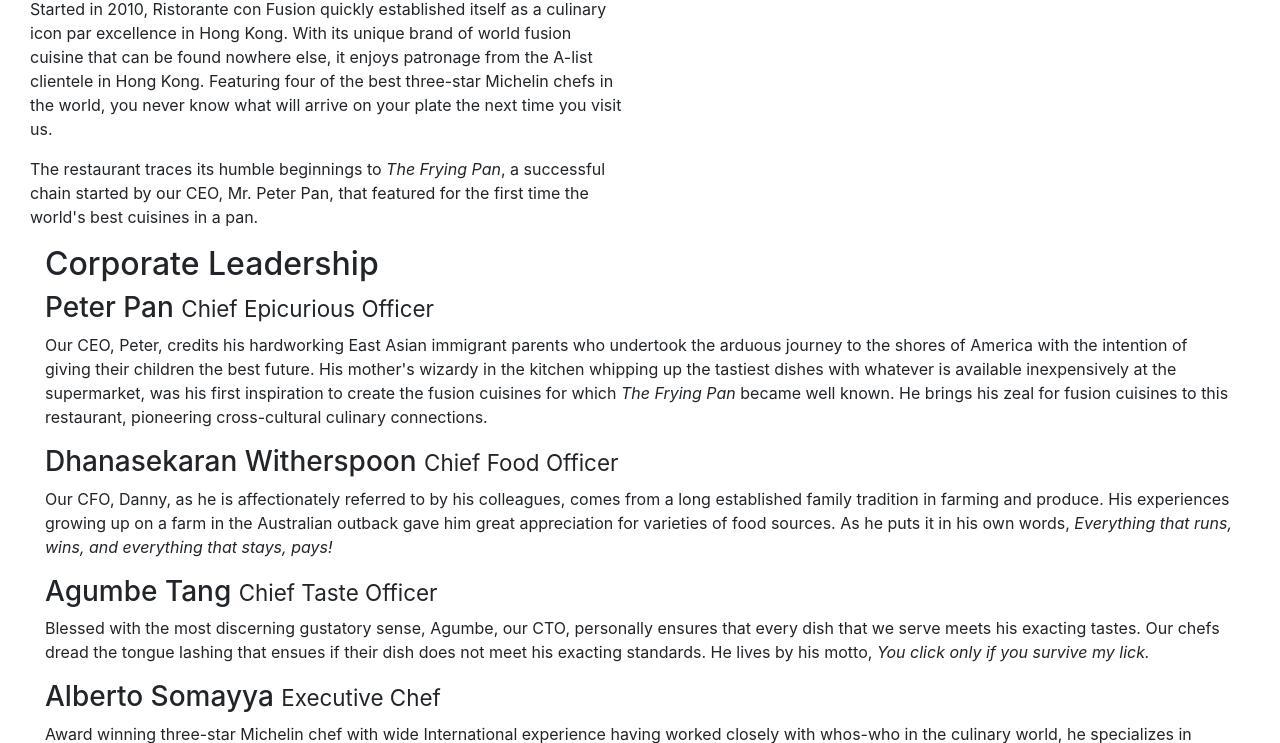
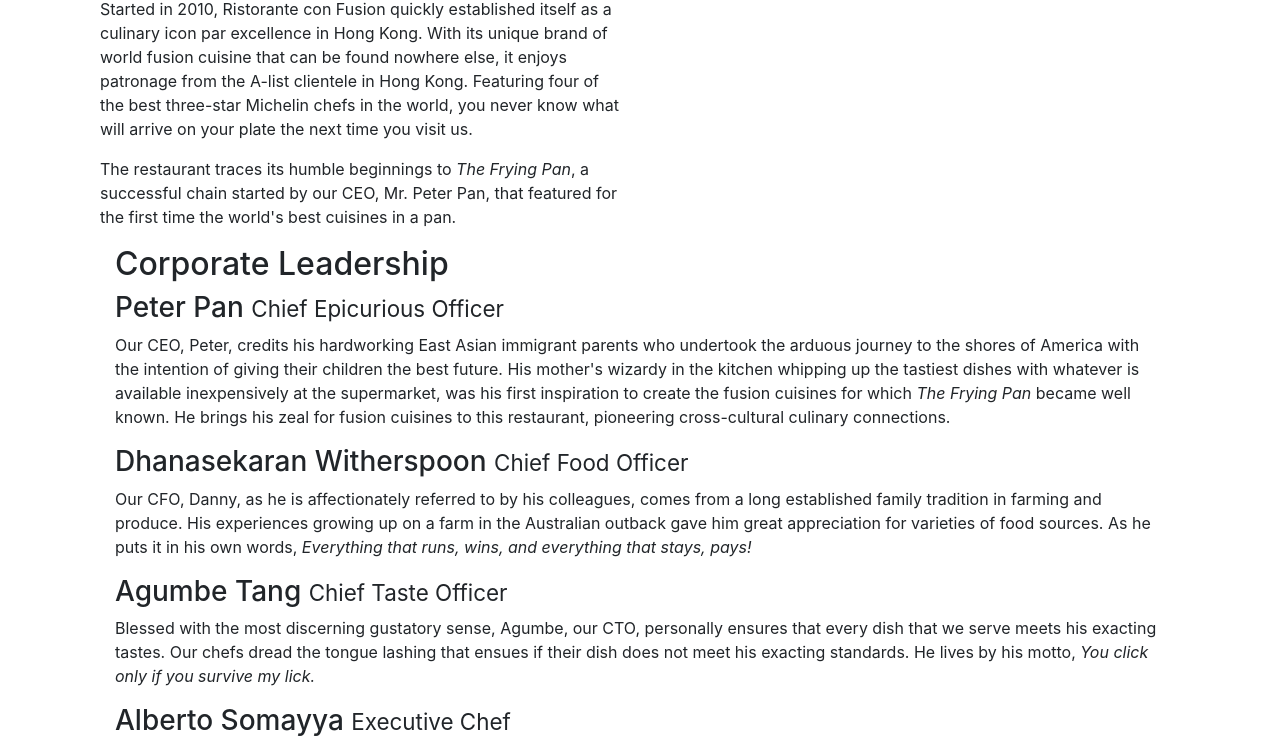
Before and after one commit to CFloy66-v12o/conFusion, a website: page aboutus.html in a window 1280 px wide. Shown: the part 514-1257 px from the top of the page. Drawn offline with nearby package versions, Linux system fonts and the light colour scheme.

Commit message:
container class to body tag

```diff
--- a/aboutus.html
+++ b/aboutus.html
@@ -12,7 +12,7 @@
 
 </head>
 
-<body class="col-12 col-sm-12">
+<body class="container">
         <nav class="navbar navbar-dark navbar-expand-sm fixed-top">
             <div class="container">
                     <button class="navbar-toggler" type="button" data-toggle="collapse" data-target="#Navbar">
```
Also changed, not shown: index.html (+1 -1 lines).
